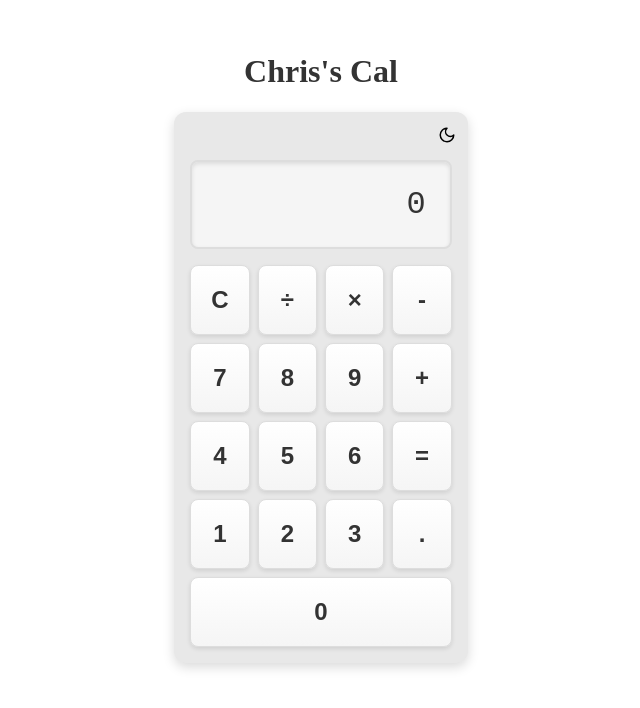
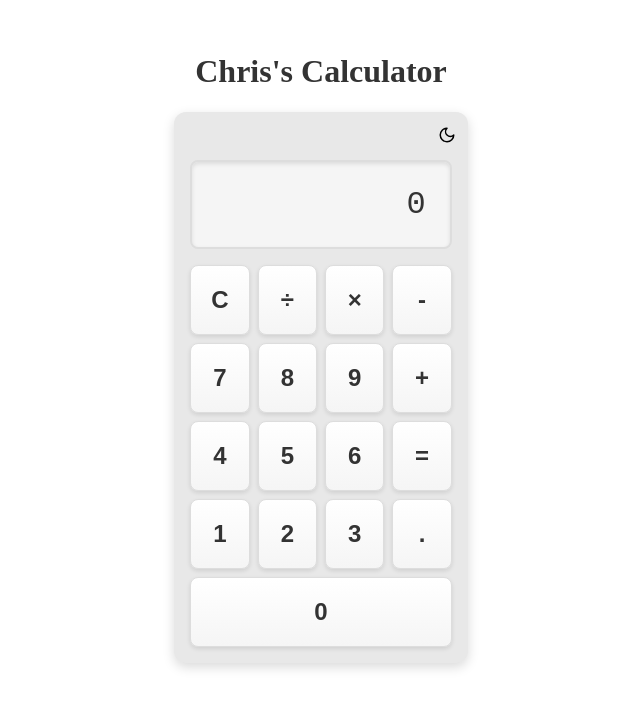
Before and after one commit to niigyanchristian/eunomia-mini-calculator, a React (Vite) app: page / in a window 1280 px wide. Shown: the top 708 px of the page, without its empty margins (319-959 px from the left). Built offline with nearby package versions, Linux system fonts and the light colour scheme; the HTML template or start-up script is replaced by a standard one.

Commit message:
feat: Change calculator title from Chris's Cal to Chris's Calculator
Task [1] (modify)

```diff
--- a/src/App.tsx
+++ b/src/App.tsx
@@ -28,7 +28,7 @@ export default function App() {
   return (
     <ThemeContext.Provider value={{ theme, toggleTheme }}>
       <div className="app" data-theme={theme}>
-        <h1>Chris's Cal</h1>
+        <h1>Chris's Calculator</h1>
         <Calculator />
       </div>
     </ThemeContext.Provider>
```
Also changed, not shown: .eunomia/tasks.json.
